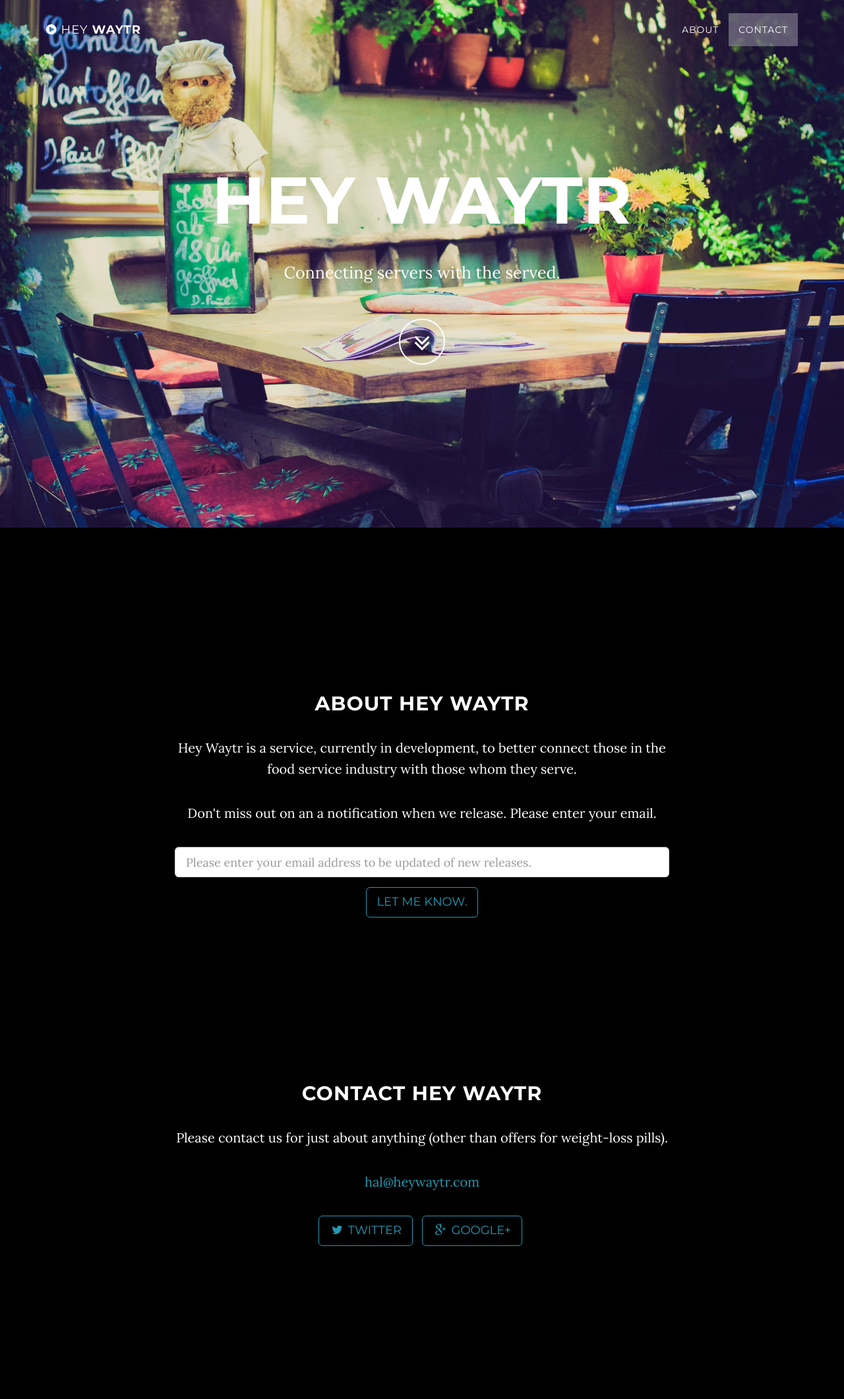
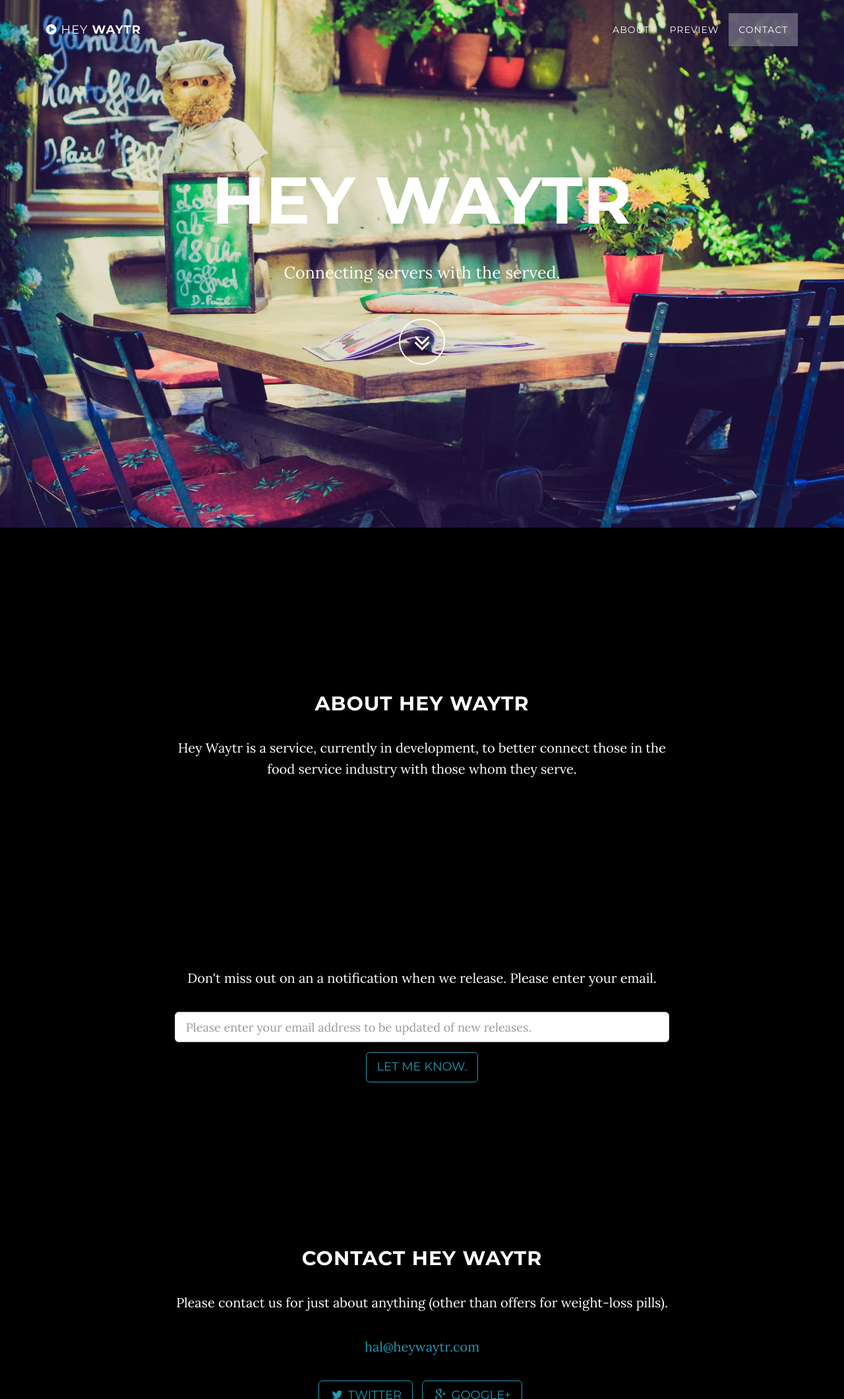
Before and after one commit to hlesesne/heywaytrws, a plain HTML site: page index.html in a window 1280 px wide. Shown: the top 2121 px of the page at 66% size. Drawn offline with Linux system fonts and the light colour scheme; some packages are replaced by stand-ins of ours.

Commit message:
Preview section

```diff
--- a/index.html
+++ b/index.html
@@ -55,6 +55,9 @@
                     <li>
                         <a class="page-scroll" href="#about">About</a>
                     </li>
+                    <li>
+                        <a class="page-scroll" href="#preview">Preview</a>
+                    </li>
 <!--                    <li>
                         <a class="page-scroll" href="#download">Download</a>
                     </li>
@@ -92,6 +95,15 @@
             <div class="col-lg-8 col-lg-offset-2">
                 <h2>About Hey Waytr</h2>
                 <p>Hey Waytr is a service, currently in development, to better connect those in the food service industry with those whom they serve.</p>
+            </div>
+        </div>
+    </section>
+
+
+    <!-- About Preview -->
+    <section id="preview" class="container content-section text-center">
+        <div class="row">
+            <div class="col-lg-8 col-lg-offset-2">
     <p>Don't miss out on an a notification when we release. Please enter your email.</p>
 <script type="text/javascript">var submitted=false;</script>
     <iframe name="hidden_iframe" id="hidden_iframe" style="display:none;"
--- a/js/grayscale.js
+++ b/js/grayscale.js
@@ -19,7 +19,7 @@ $(function() {
         var $anchor = $(this);
         $('html, body').stop().animate({
             scrollTop: $($anchor.attr('href')).offset().top
-        }, 1200, 'easeInOutExpo');
+        }, 1500, 'easeInOutExpo');
         event.preventDefault();
     });
 });
```
